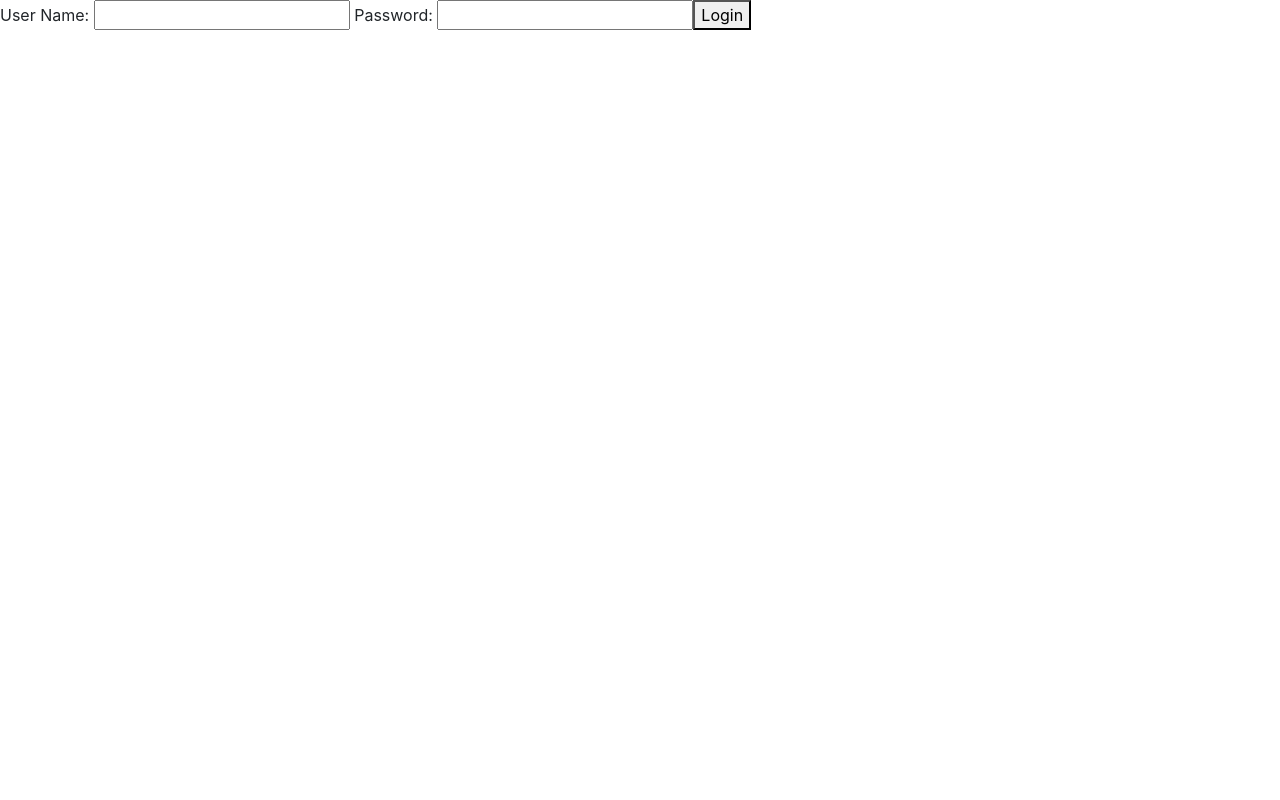
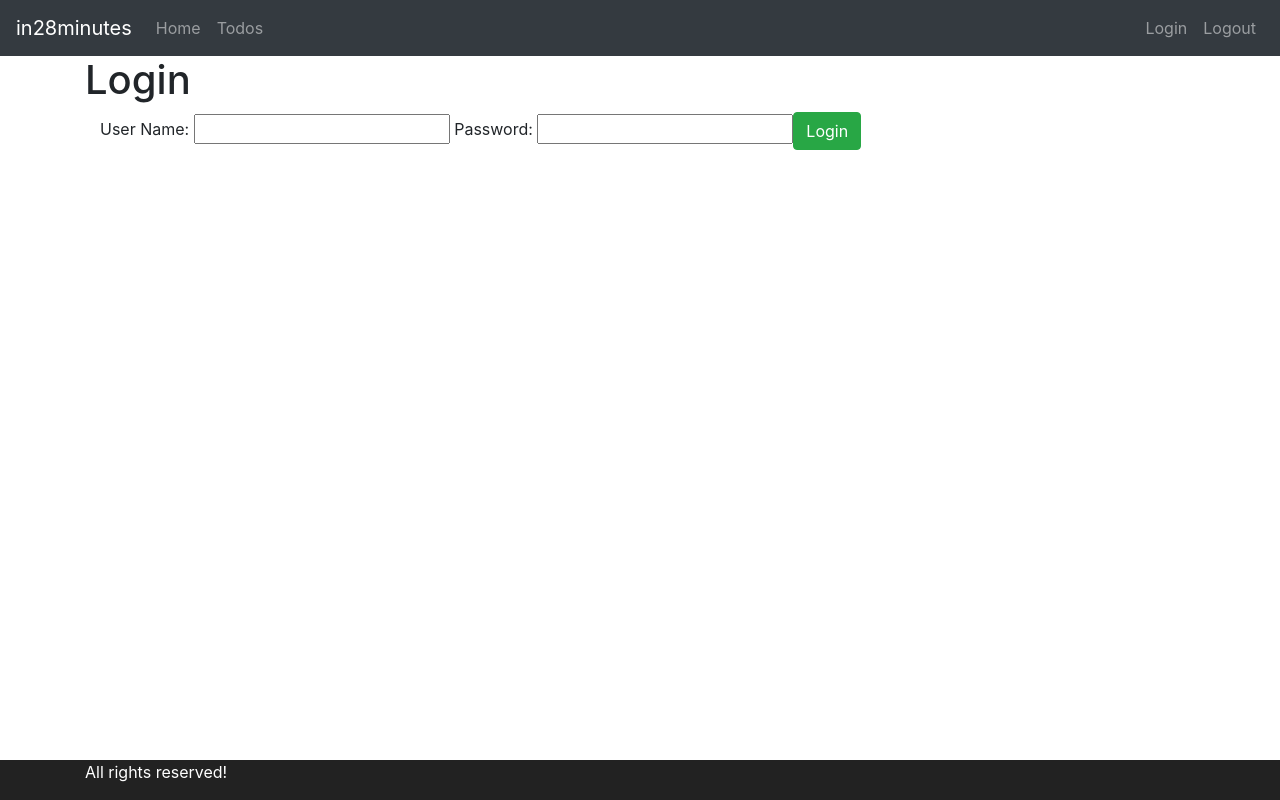
Before and after one commit to max-faupel/todo-app, an Angular app: page / in a window 1280 px wide. Built offline with nearby package versions, Linux system fonts and the light colour scheme.

Commit message:
add menu, footer and styles

```diff
--- a/src/app/app.component.html
+++ b/src/app/app.component.html
@@ -1,3 +1,7 @@
 <!-- <app-welcome></app-welcome> -->
 <!-- <app-login></app-login> -->
-<router-outlet></router-outlet>
+<app-menu></app-menu>
+<div class="container">
+  <router-outlet></router-outlet>
+</div>
+<app-footer></app-footer>
--- a/src/app/app.module.ts
+++ b/src/app/app.module.ts
@@ -8,6 +8,8 @@
 import { FormsModule } from '@angular/forms';
 import { ErrorComponent } from './error/error.component';
 import { ListTodosComponent } from './list-todos/list-todos.component';
+import { MenuComponent } from './menu/menu.component';
+import { FooterComponent } from './footer/footer.component';
 
 @NgModule({
   declarations: [
@@ -15,7 +17,9 @@
     WelcomeComponent,
     LoginComponent,
     ErrorComponent,
-    ListTodosComponent
+    ListTodosComponent,
+    MenuComponent,
+    FooterComponent
   ],
   imports: [
     BrowserModule,
--- /dev/null
+++ b/src/app/footer/footer.component.css
@@ -0,0 +1,7 @@
+.footer {
+  position: absolute;
+  bottom: 0;
+  width: 100%;
+  height: 40px;
+  background-color: #222222;
+}
--- /dev/null
+++ b/src/app/footer/footer.component.html
@@ -0,0 +1,7 @@
+<footer class="footer">
+  <div class="container">
+    <span class="text-white">
+      All rights reserved!
+    </span>
+  </div>
+</footer>
--- /dev/null
+++ b/src/app/footer/footer.component.ts
@@ -0,0 +1,15 @@
+import { Component, OnInit } from '@angular/core';
+
+@Component({
+  selector: 'app-footer',
+  templateUrl: './footer.component.html',
+  styleUrls: ['./footer.component.css']
+})
+export class FooterComponent implements OnInit {
+
+  constructor() { }
+
+  ngOnInit(): void {
+  }
+
+}
--- a/src/app/list-todos/list-todos.component.html
+++ b/src/app/list-todos/list-todos.component.html
@@ -1,5 +1,7 @@
-<table border="1">
-  <caption>My Todos</caption>
+<h1>My Todos</h1>
+
+<div class="container">
+  <table class="table">
     <thead>
       <tr>
         <th>Description</th>
@@ -15,3 +17,4 @@
       </tr>
     </tbody>
   </table>
+</div>
--- a/src/app/login/login.component.html
+++ b/src/app/login/login.component.html
@@ -1,6 +1,9 @@
-<small *ngIf='invalidLogin'>{{errorMessage}}</small>
-<div>
-  User Name: <input type="text" name="username" [(ngModel)]="username">
-  Password: <input type="password" name="password" [(ngModel)]="password">
-  <button (click)=handleLogin()>Login</button>
+<h1>Login</h1>
+<div class="container">
+  <div class="alert alert-warning" *ngIf='invalidLogin'>{{errorMessage}}</div>
+  <div>
+    User Name: <input type="text" name="username" [(ngModel)]="username">
+    Password: <input type="password" name="password" [(ngModel)]="password">
+    <button class="btn btn-success" (click)=handleLogin()>Login</button>
+  </div>
 </div>
--- /dev/null
+++ b/src/app/menu/menu.component.html
@@ -0,0 +1,13 @@
+<header>
+  <nav class="navbar navbar-expand-md navbar-dark bg-dark">
+    <div><a href="https://www.in28minutes.com" class="navbar-brand">in28minutes</a></div>
+    <ul class="navbar-nav">
+      <li><a routerLink="" class="nav-link">Home</a></li>
+      <li><a routerLink="/todos" class="nav-link">Todos</a></li>
+    </ul>
+    <ul class="navbar-nav navbar-collapse justify-content-end">
+      <li><a routerLink="/login" class="nav-link">Login</a></li>
+      <li><a routerLink="/logout" class="nav-link">Logout</a></li>
+    </ul>
+  </nav>
+</header>
--- /dev/null
+++ b/src/app/menu/menu.component.ts
@@ -0,0 +1,15 @@
+import { Component, OnInit } from '@angular/core';
+
+@Component({
+  selector: 'app-menu',
+  templateUrl: './menu.component.html',
+  styleUrls: ['./menu.component.css']
+})
+export class MenuComponent implements OnInit {
+
+  constructor() { }
+
+  ngOnInit(): void {
+  }
+
+}
--- a/src/app/welcome/welcome.component.html
+++ b/src/app/welcome/welcome.component.html
@@ -1,6 +1,4 @@
-<div>
-  Welcome {{name}},
+<h1>Welcome</h1>
+<div class="container">
+  Welcome {{name}}, you can manage your todos <a routerLink="/todos">here</a>
 </div>
-<div>
-  manage your todos <a routerLink="/todos">here</a>
-</div>
```
Also changed, not shown: src/app/menu/menu.component.css (added), 2 other files (tests, documents, lock files or other folders). Lines whose indentation alone changed are shown as unchanged.
